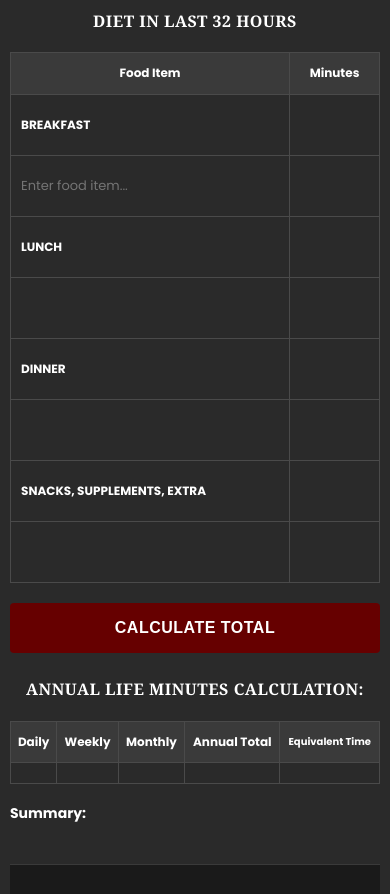
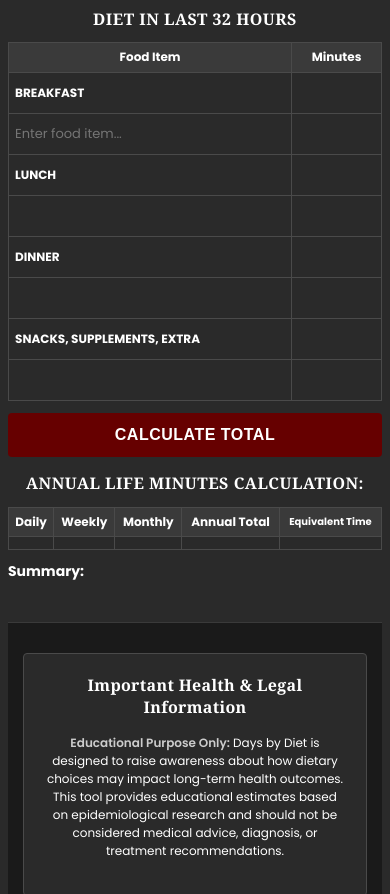
Before and after one commit to blackhatorangebeard/days-by-diet, a plain HTML site: page index.html in a window 390 px wide. Shown: the top 894 px of the page. Drawn offline with Linux system fonts and the light colour scheme.

Commit message:
changes to mob browser shrinking row sizes

```diff
--- a/index.html
+++ b/index.html
@@ -33,12 +33,12 @@
         /* MOBILE RESPONSIVE */
         @media (max-width: 768px) {
             body {
-                padding: 10px;
+                padding: 8px;
             }
 
             .container {
                 grid-template-columns: 1fr;
-                gap: 25px;
+                gap: 15px;
             }
 
             .right-column {
@@ -65,7 +65,7 @@
         @media (max-width: 768px) {
             .section-title {
                 font-size: 16px;
-                margin-bottom: 20px;
+                margin-bottom: 12px;
                 text-align: center;
             }
         }
@@ -100,7 +100,7 @@
         @media (max-width: 768px) {
             th {
                 font-size: 12px;
-                padding: 12px 6px;
+                padding: 6px 4px;
                 text-align: center;
             }
         }
@@ -114,7 +114,7 @@
         /* MOBILE: Match annual table cell sizing */
         @media (max-width: 768px) {
             td {
-                padding: 10px 6px;
+                padding: 6px 4px;
                 text-align: center;
                 font-size: 12px;
             }
@@ -135,8 +135,8 @@
         @media (max-width: 768px) {
             .food-item-input {
                 font-size: 13px;
-                padding: 4px;
-                min-height: 40px;
+                padding: 4px 2px;
+                min-height: 28px;
                 text-align: left;
             }
         }
@@ -190,8 +190,8 @@
         @media (max-width: 768px) {
             .meal-header input {
                 font-size: 12px;
-                min-height: 40px;
-                padding: 4px;
+                min-height: 28px;
+                padding: 4px 2px;
             }
         }
 
@@ -212,10 +212,10 @@
         @media (max-width: 768px) {
             .calculate-button {
                 width: 100%;
-                padding: 16px 20px;
+                padding: 12px 20px;
                 font-size: 16px;
-                margin-top: 20px;
-                min-height: 50px;
+                margin-top: 12px;
+                min-height: 44px;
             }
         }
 
@@ -241,7 +241,7 @@
         @media (max-width: 768px) {
             .annual-table th {
                 font-size: 12px;
-                padding: 12px 6px;
+                padding: 6px 4px;
                 text-align: center;
             }
         }
@@ -255,7 +255,7 @@
         @media (max-width: 768px) {
             .annual-table td {
                 font-size: 12px;
-                padding: 10px 6px;
+                padding: 6px 4px;
                 text-align: center;
             }
         }
@@ -270,7 +270,7 @@
         @media (max-width: 768px) {
             .summary {
                 font-size: 14px;
-                margin-top: 20px;
+                margin-top: 12px;
             }
         }
 
```
